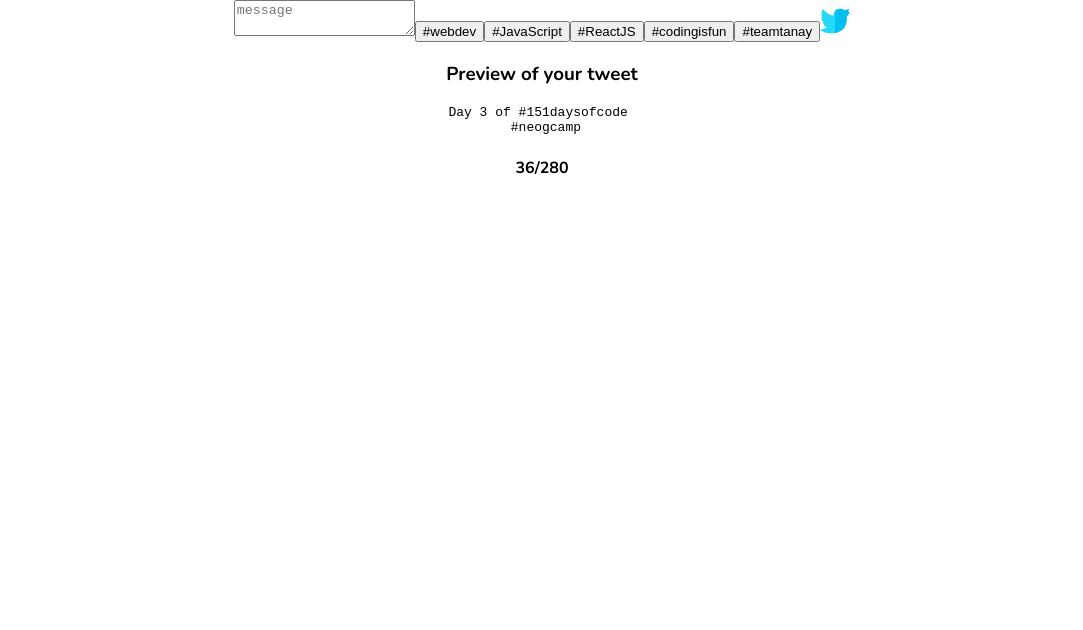
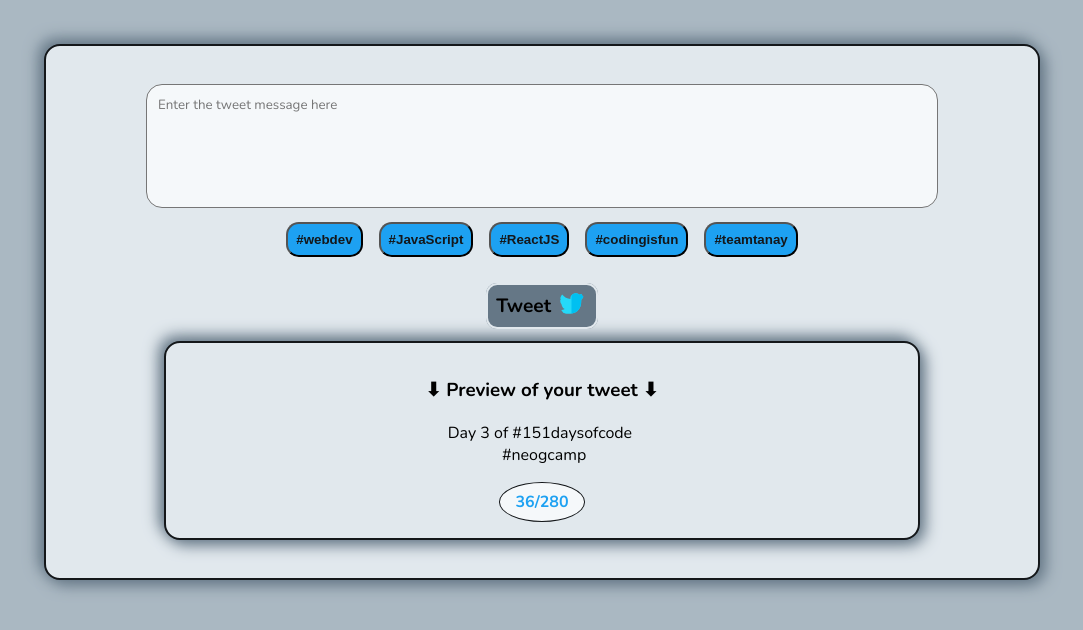
Before and after one commit to supminn/neog-151daysofcode, a React (Create React App) app: page / in a window 1280 px wide. Shown: the top 630 px of the page, without its empty margins (98-1181 px from the left). Built offline with nearby package versions, Linux system fonts and the light colour scheme.

Commit message:
feat: web app version ready

```diff
--- a/src/App.css
+++ b/src/App.css
@@ -7,44 +7,132 @@
   --lightGrey: #AAB8C2;
   --lighterGrey: #E1E8ED;
   --lightestGrey: #F5F8FA;
+  --warn: #d32406;
 }
 
 .App {
   text-align: center;
   font-family: 'Nunito', sans-serif;
+  background-color: var(--lightGrey);
+  height: 100vh;
 }
 
-.App-logo {
-  height: 40vmin;
-  pointer-events: none;
+.data-section{
+  background-color: var(--lighterGrey);
+  max-width: 75%;
+  margin: auto;
+  border: 2px solid var(--black);
+  border-radius: 1rem;
+  box-shadow: 5px 5px 15px var(--darkGrey), -5px -5px 15px var(--darkGrey);
+  padding: 1rem;
 }
 
-@media (prefers-reduced-motion: no-preference) {
-  .App-logo {
-    animation: App-logo-spin infinite 20s linear;
-  }
+.txt-tweet{
+  resize: none;
+  width: 80%;
+  height: 100px;
+  font-family: inherit;
+  padding: 0.7rem;
+  border-radius: 1rem;
+  background-color: var(--lightestGrey);
+  outline: none;
 }
 
-.App-header {
-  background-color: #282c34;
-  min-height: 100vh;
-  display: flex;
-  flex-direction: column;
-  align-items: center;
-  justify-content: center;
-  font-size: calc(10px + 2vmin);
-  color: white;
+.txt-tweet::-webkit-scrollbar {
+  width: 0.7rem;
 }
 
-.App-link {
-  color: #61dafb;
+.txt-tweet::-webkit-scrollbar-track {
+  box-shadow: inset 0 0 10px rgba(245, 248, 250, 0.4);
+  -webkit-border-radius: 2rem;
+  border-radius: 2rem;
 }
 
-@keyframes App-logo-spin {
-  from {
-    transform: rotate(0deg);
-  }
-  to {
-    transform: rotate(360deg);
-  }
+.txt-tweet::-webkit-scrollbar-thumb {
+  background-color: var(--blue);
+  outline: none;
+  cursor: grab;
+  border-radius: 1rem;
 }
+
+.txt-tweet::-webkit-scrollbar-thumb:hover {
+  background: rgba(101, 119, 134, 0.7);
+  cursor: grab;
+}
+
+.btn-tag{
+  outline: none;
+  padding: 0.5rem;
+  border-radius: 0.8rem;
+  background-color: var(--blue);
+  color: var(--black);
+  font-weight: bold;
+  margin: 0.5rem;
+  cursor: pointer;
+}
+
+.btn-tweet{
+  font-size: larger;
+  border: 2px solid var(--lighterGrey);
+  padding: 0.5rem;
+  border-radius: 0.7rem;
+  cursor: pointer;
+  background-color: var(--darkGrey);
+  font-weight: bolder;
+}
+
+img{
+  height: 25px;
+  padding: 0.2rem;
+  border-radius: 50%;
+  margin-bottom: -7px;
+}
+
+.btn-tweet:hover{
+  background-color: var(--lightGrey);
+  border: 2px solid var(--darkGrey);
+}
+
+.btn-tweet:hover img{
+  background-color: var(--lighterGrey);
+}
+
+.txt-output{
+  font-family: inherit;
+  width: 100;
+  word-wrap: break-word;
+  overflow: auto;
+}
+
+.limit-tweet{
+  margin: auto;
+  max-width: 10%;
+  padding: 0.5rem 0.4rem;
+  border-radius: 50%;
+  border: 1px solid var(--black);
+  color: var(--blue);
+  background-color: var(--lightestGrey);
+}
+
+
+.txt-output::-webkit-scrollbar {
+  height: 0.5rem;
+}
+
+.txt-output::-webkit-scrollbar-track {
+  box-shadow: inset 0 0 10px rgba(245, 248, 250, 0.4);
+  -webkit-border-radius: 2rem;
+  border-radius: 2rem;
+}
+
+.txt-output::-webkit-scrollbar-thumb {
+  background-color: var(--blue);
+  outline: none;
+  cursor: grab;
+  border-radius: 1rem;
+}
+
+.txt-output::-webkit-scrollbar-thumb:hover {
+  background: rgba(101, 119, 134, 0.7);
+  cursor: grab;
+}
--- a/src/App.js
+++ b/src/App.js
@@ -5,24 +5,30 @@ import './App.css';
 let startDate = new Date("01/01/2021");
 let todayDate = new Date();
 let diffInDays = Math.ceil((todayDate.getTime() - startDate.getTime()) / (1000 * 3600 * 24));
-
+let maxTweetLen = 280;
 function App() {
   const [tweetMessage, tweetMsgHandler] = useState(`Day ${diffInDays} of #151daysofcode \n #neogcamp`);
   const [tweetSize, tweetSizeHandler] = useState(36);
+
+  const constFlow = (msgVal) =>{
+    // maxTweetLen = 280 - msgVal.length; // sort this logic
+    // after hashtags are choosen, we cannot type anymore - it refreshes the tweet
+    console.log(maxTweetLen);
+    tweetSizeHandler(msgVal.length);
+    tweetMsgHandler(msgVal);
+  }
 
   const msgHandler = (event) => {
     let msgTweet = `Day ${diffInDays} of #151daysofcode \n`;
     msgTweet += `${event.target.value}`;
     msgTweet += '\n#neogcamp';
-    tweetSizeHandler(msgTweet.length);
-    tweetMsgHandler(msgTweet);
+    constFlow(msgTweet);
   }
 
   const tagHandler = (event) => {
     let msgTweet = tweetMessage;
     msgTweet += ` ${event.target.innerText}`;
-    tweetSizeHandler(msgTweet.length);
-    tweetMsgHandler(msgTweet);
+    constFlow(msgTweet);
   }
 
   const tweetHandler = () => {
@@ -33,16 +39,26 @@ function App() {
 
   return (
     <div className="App">
-      <textarea placeholder="message" onChange={msgHandler}></textarea>
-      <button className="btn-tags" type="button" onClick={tagHandler}>#webdev</button>
-      <button className="btn-tags" type="button" onClick={tagHandler}>#JavaScript</button>
-      <button className="btn-tags" type="button" onClick={tagHandler}>#ReactJS</button>
-      <button className="btn-tags" type="button" onClick={tagHandler}>#codingisfun</button>
-      <button className="btn-tags" type="button" onClick={tagHandler}>#teamtanay</button>
-      <img src="twitter.svg" alt="Tweet" height='30' onClick={tweetHandler}/>
-      <h3>Preview of your tweet</h3>
+      <br/><br/>
+      <div className="data-section">
+        <br/>
+      <textarea className="txt-tweet" maxLength={maxTweetLen} placeholder="Enter the tweet message here" onChange={msgHandler}></textarea>
+      <br/>
+      <button className="btn-tag" type="button" onClick={tagHandler}>#webdev</button>
+      <button className="btn-tag" type="button" onClick={tagHandler}>#JavaScript</button>
+      <button className="btn-tag" type="button" onClick={tagHandler}>#ReactJS</button>
+      <button className="btn-tag" type="button" onClick={tagHandler}>#codingisfun</button>
+      <button className="btn-tag" type="button" onClick={tagHandler}>#teamtanay</button>
+      <br/><br/>
+      <span className="btn-tweet" onClick={tweetHandler}>Tweet <img src="twitter.svg" alt="Tweet"/></span>
+      <br/><br/>
+      <div className="data-section">
+      <h3>⬇ Preview of your tweet ⬇</h3>
       <pre className="txt-output">{tweetMessage}</pre>
-      <h4>{tweetSize}/280</h4>
+      <h4 className="limit-tweet">{tweetSize}/280</h4>
+      </div>
+      <br/>
+      </div>
     </div>
   );
 }
```
Also changed, not shown: 2 other files (tests, documents, lock files or other folders).
